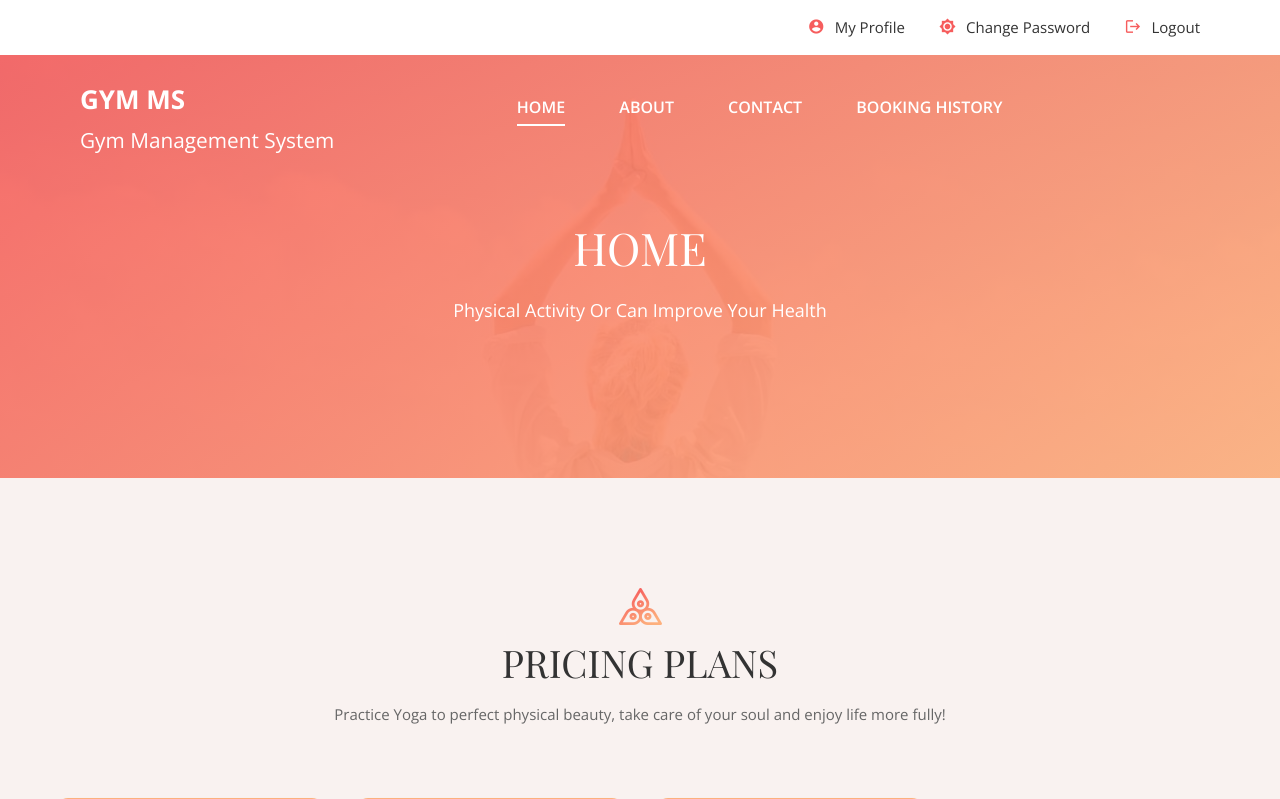
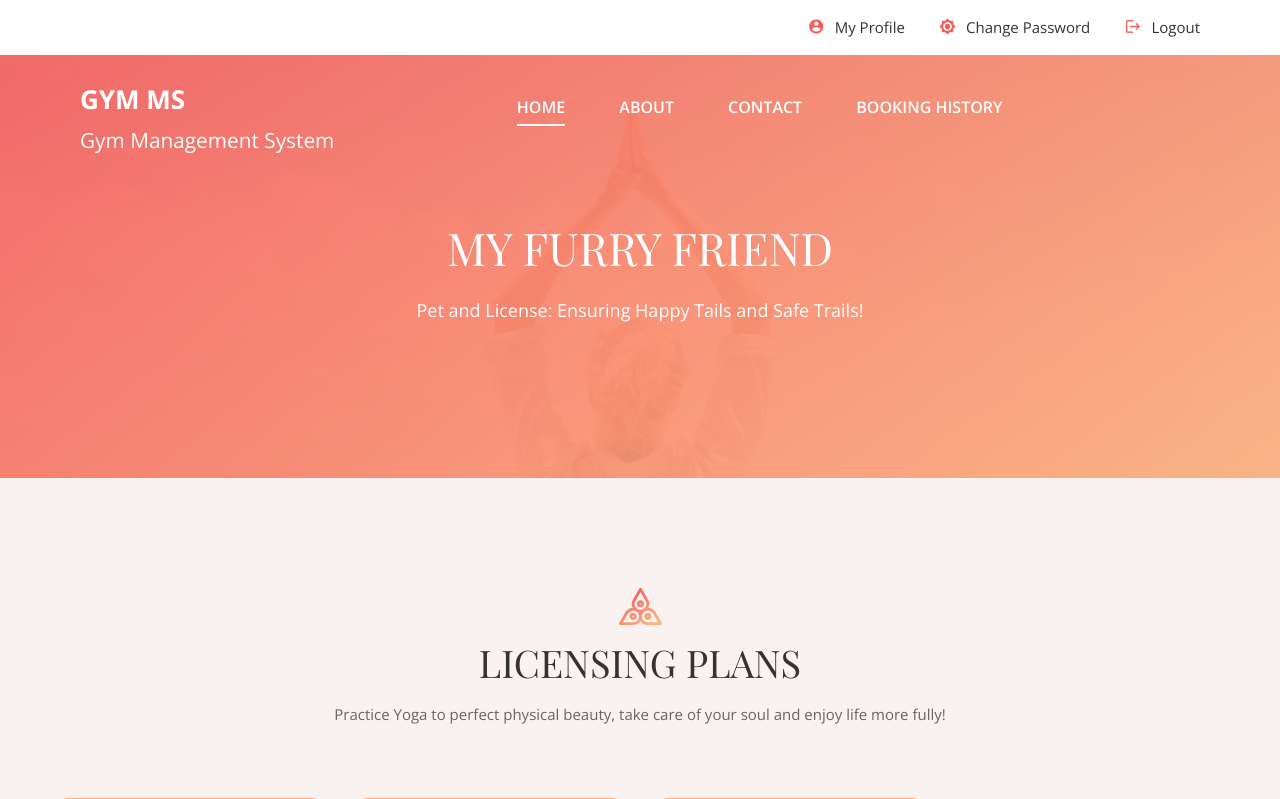
Before and after one commit to Landmark-2022/projectnel-both-manu-auto, a PHP site: page / in a window 1280 px wide. Shown: the top 799 px of the page. Run offline with PHP 8.4, Linux system fonts and the light colour scheme; a user stored in the database is signed in; data comes from the database, SQL or seed files in the repository; some web fonts are replaced.

Commit message:
Update index.php

```diff
--- a/index.php
+++ b/index.php
@@ -58,8 +58,8 @@ echo "<script>window.location.href='booking-history.php'</script>";
 		<div class="container">
 			<div class="row">
 				<div class="col-lg-7 m-auto text-white">
-					<h2>Home</h2>
-					<p>Physical Activity Or Can Improve Your Health</p>
+					<h2>My Furry Friend</h2>
+					<p>Pet and License: Ensuring Happy Tails and Safe Trails!</p>
 				</div>
 			</div>
 		</div>
@@ -72,7 +72,7 @@ echo "<script>window.location.href='booking-history.php'</script>";
 		<div class="container">
 			<div class="section-title text-center">
 				<img src="img/icons/logo-icon.png" alt="">
-				<h2>Pricing plans</h2>
+				<h2>Licensing plans</h2>
 				<p>Practice Yoga to perfect physical beauty, take care of your soul and enjoy life more fully!</p>
 			</div>
 			<div class="row">
```
